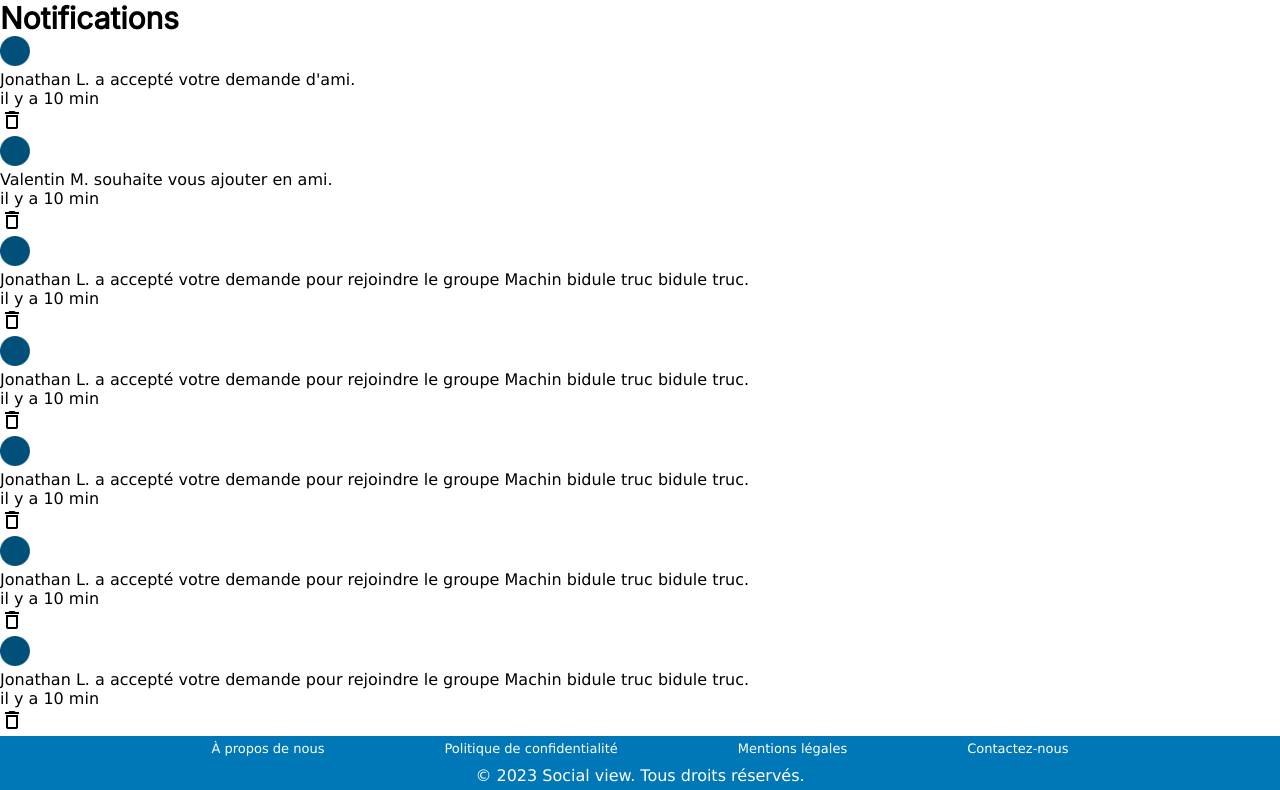
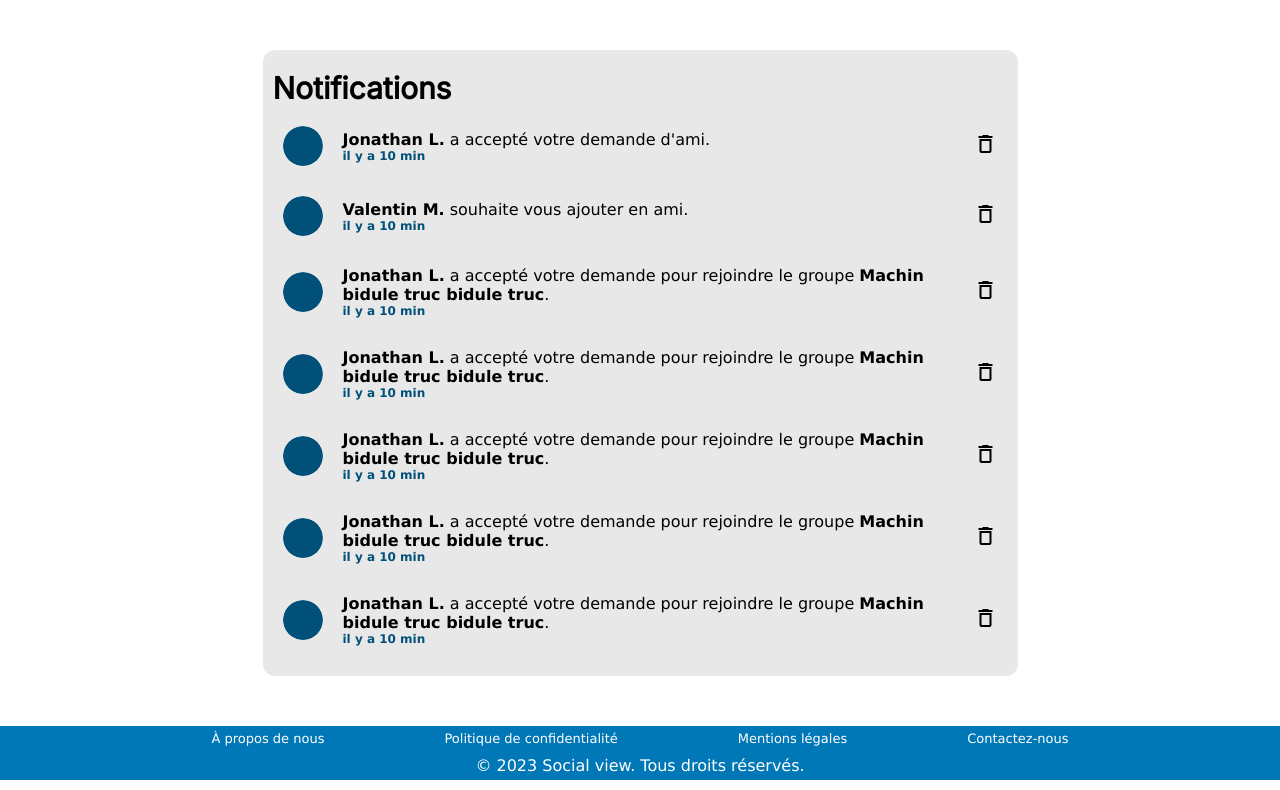
Before and after one commit to YohannDCz/facebook-php, a PHP site: page /front/notifications_list.php in a window 1280 px wide. Shown: the part 71-861 px from the top of the page. Run offline with PHP 8.4, Linux system fonts and the light colour scheme.

Commit message:
add notifications_list.css and add transitions

```diff
--- a/front/styles/global.css
+++ b/front/styles/global.css
@@ -20,6 +20,7 @@
 *>a:visited {
     /* color: #888; */
     color: inherit;
+    transition: ease-in-out 0.3s;
 }
 
 *>img {
--- a/front/styles/notifications_list.css
+++ b/front/styles/notifications_list.css
@@ -0,0 +1,65 @@
+.center-box {
+    background-color: #e8e8e8;
+    padding: 20px 10px;
+    margin: 50px auto;
+    border-radius: 12px;
+    max-width: 755px;
+    width: 100%;
+    gap: 10px;
+    display: flex;
+    flex-direction: column;
+}
+
+.notifications_pop{
+    display: flex;
+    flex-direction: row;
+    align-items: center;
+    gap: 20px;
+    padding: 10px;
+    border-radius: 12px;
+    transition: ease-in-out 0.3s;
+}
+
+.notifications_pop:hover {
+    background-color: white;
+}
+
+.notifications_pop:active {
+    background-color: #aaa;
+}
+
+
+.person_notif {
+    width: 100%;
+    display: flex;
+    align-items: flex-start;
+    flex-direction: column;
+}
+
+.photo-notif {
+    height: 40px;
+    width: 40px;
+    border-radius: 50%;
+}
+
+.notif-info {
+    flex-grow: 1;
+    text-align: center;
+}
+
+.name {
+    font-weight: bold;
+}
+
+.date {
+    font-size: 12px;
+    font-weight: 700;
+    color: #00507A;
+}
+@media screen and (max-width: 1024px) {
+
+    main{
+        margin: 0px 20px;
+    }
+
+}
--- a/front/styles/search_page.css
+++ b/front/styles/search_page.css
@@ -42,6 +42,7 @@
     border-radius: 12px;
     align-items: center;
     justify-content: space-between;
+    transition: ease-in-out 0.3s;
 }
 
 .person:hover {
```
Also changed, not shown: front/styles/index.css (+11 -1 lines), front/styles/publication.css (+18 -0 lines).
